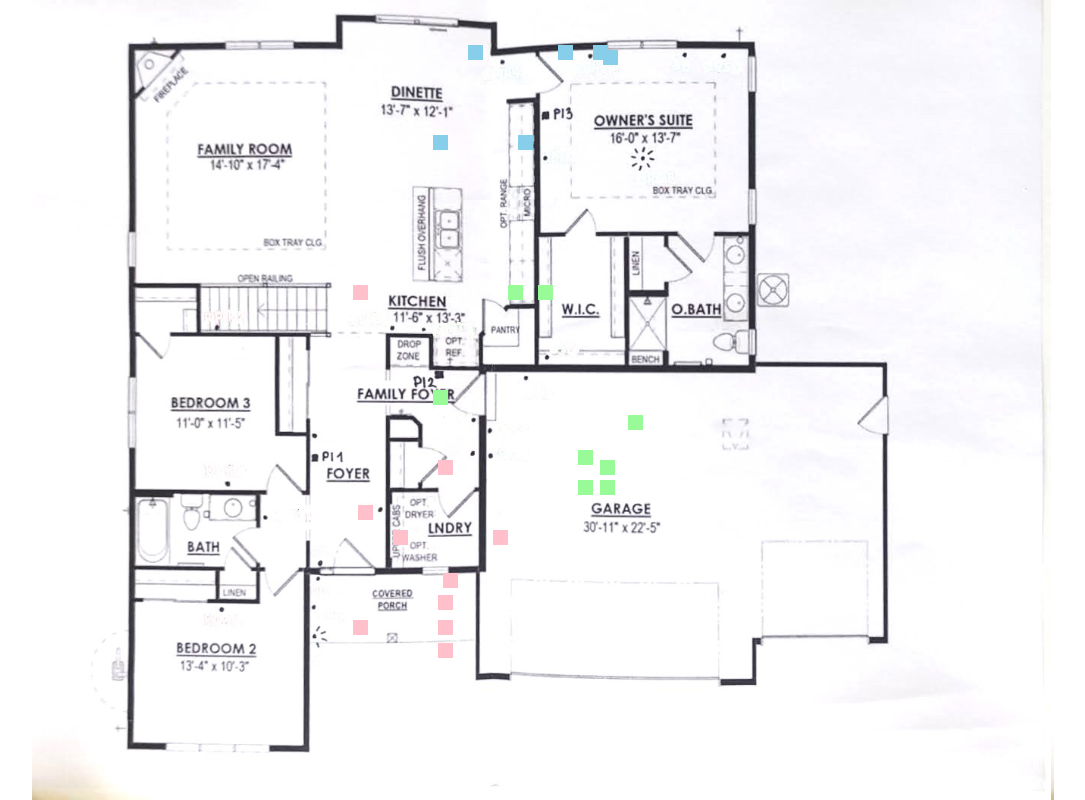
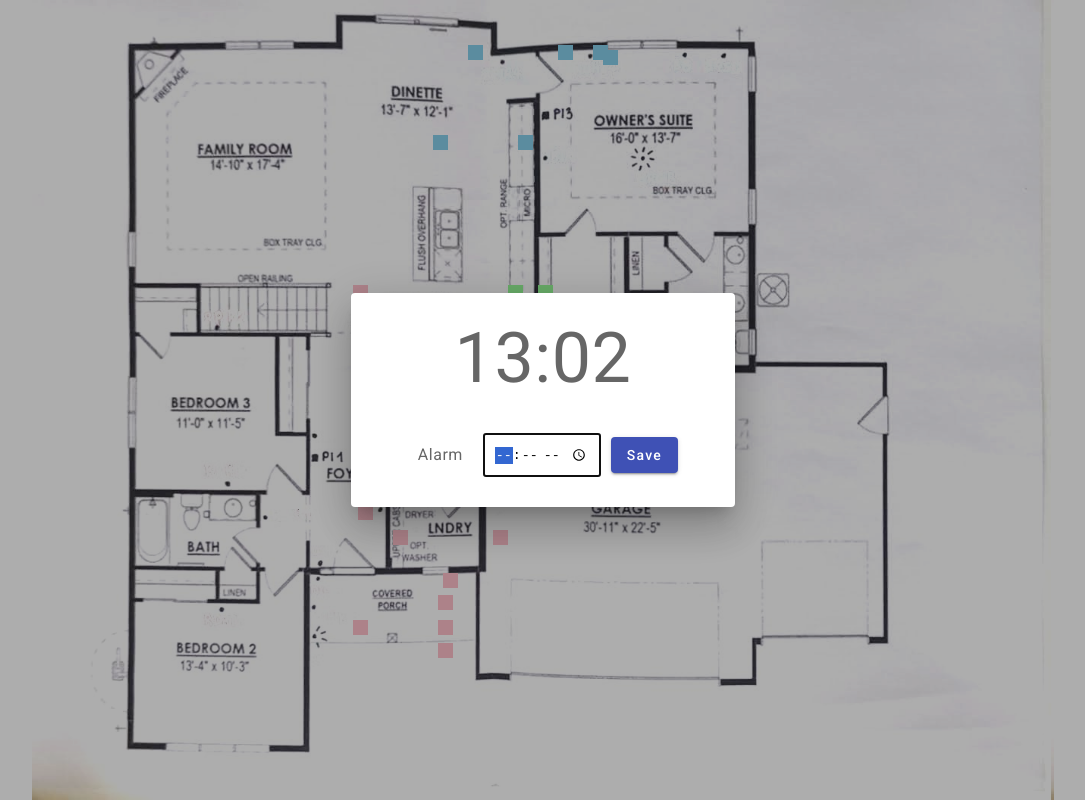
Before and after one commit to gazdicdanica/IoT_G3_tim7, an Angular app in the folder front/: page /home in a window 1280 px wide. Shown: the whole page, without its empty margins (97-1182 px from the left). Built offline with nearby package versions, Linux system fonts and the light colour scheme.

Commit message:
Implemented view for clock

```diff
--- a/front/angular.json
+++ b/front/angular.json
@@ -25,7 +25,7 @@
               "src/assets"
             ],
             "styles": [
-              "@angular/material/prebuilt-themes/purple-green.css",
+              "@angular/material/prebuilt-themes/indigo-pink.css",
               "src/styles.css"
             ],
             "scripts": []
--- /dev/null
+++ b/front/src/app/clock/clock.component.css
@@ -0,0 +1,34 @@
+.clock {
+    padding: 10px;
+    display: flex;
+    justify-content: center;
+    align-items: center;
+    margin-bottom: 20px;
+}
+
+.alarm{
+    display: flex;
+    justify-content: center;
+    align-items: center;
+    flex-direction: row;
+}
+
+.alarm h4{
+    margin: 0;
+    padding: 10px;
+}
+
+.alarm input{
+    margin: 10px;
+    padding: 10px;
+}
+
+.clock p {
+    font-size: 70px;
+    margin: 0;
+    line-height: 1;
+}
+
+#delete-btn{
+    margin-left: 10px;
+}
--- /dev/null
+++ b/front/src/app/clock/clock.component.html
@@ -0,0 +1,9 @@
+<mat-dialog-content>
+    <div class="clock"><p>{{currentTime | date:"HH:mm"}}</p></div>
+    <div class="alarm">
+        <h4>Alarm</h4>
+        <input type="time" [(ngModel)]="alarm" >
+        <button mat-raised-button color="primary" (click)="save()">Save</button>
+        <button *ngIf="alarm !== null" id="delete-btn" mat-raised-button  (click)="reset()">Delete</button>
+    </div>
+</mat-dialog-content>
--- /dev/null
+++ b/front/src/app/clock/clock.component.ts
@@ -0,0 +1,24 @@
+import { Component } from '@angular/core';
+
+@Component({
+  selector: 'app-clock',
+  templateUrl: './clock.component.html',
+  styleUrls: ['./clock.component.css']
+})
+export class ClockComponent {
+
+  // TODO update currentTime through websockets
+  currentTime: Date = new Date();
+  alarm: Date | null = null;
+
+
+  save() {
+    console.log('Selected time:', this.alarm);
+    // Handle the changed time value here
+  }
+
+  reset(){
+    this.alarm = null
+  }
+
+}
--- a/front/src/app/home/home.component.ts
+++ b/front/src/app/home/home.component.ts
@@ -1,6 +1,7 @@
 import { Component } from '@angular/core';
 import { MatDialog, MatDialogConfig } from '@angular/material/dialog';
 import { RgbComponent } from '../rgb/rgb.component';
+import { ClockComponent } from '../clock/clock.component';
 
 @Component({
   selector: 'app-home',
@@ -12,9 +13,19 @@ export class HomeComponent {
   constructor(private dialog: MatDialog){}
 
   ngOnInit(): void {
+    this.openClockDialog();
   }
 
   openClockDialog(){
+    const dialogConfig = new MatDialogConfig();
+    dialogConfig.disableClose = false;
+    dialogConfig.autoFocus = true;
+    dialogConfig.closeOnNavigation = true;
+    dialogConfig.width = '30%';
+    dialogConfig.height = 'auto';
+
+    const dialogRef = this.dialog.open(ClockComponent, dialogConfig);
+
 
   }
 
--- a/front/src/app/rgb/rgb.component.css
+++ b/front/src/app/rgb/rgb.component.css
@@ -43,7 +43,3 @@ mat-icon{
     padding: 5px;
     color: #424242;
 }
-
-mat-dialog-content{
-    background-color: white;
-}
```
Also changed, not shown: front/src/app/app.module.ts (+7 -2 lines), 1 other file (tests, documents, lock files or other folders).
